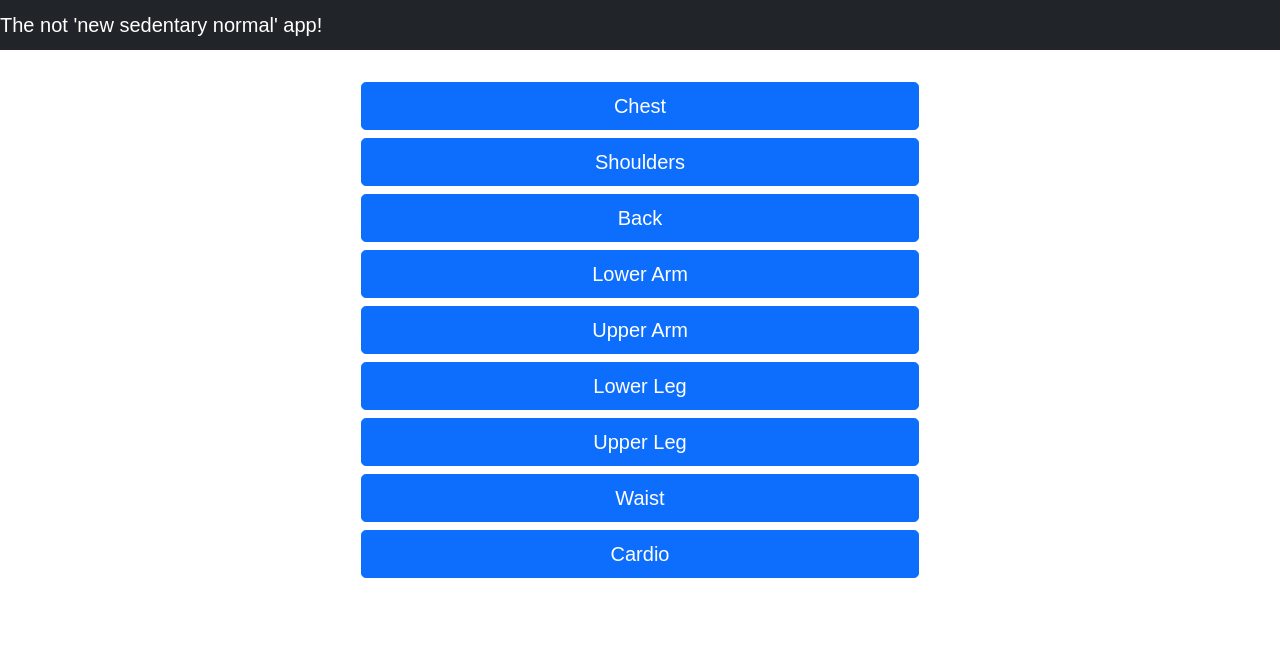
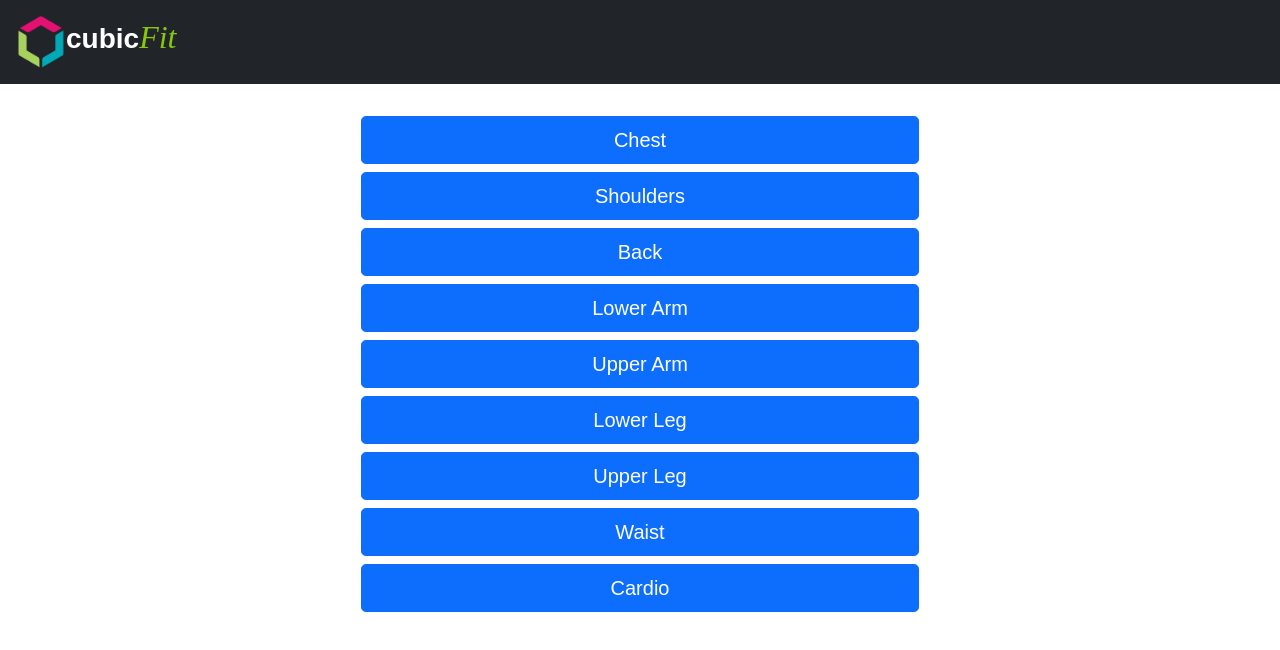
Before and after one commit to LiLiSav/ExerciseApp, an Angular app: page /dashboard in a window 1280 px wide. Shown: the top 650 px of the page. Built offline with nearby package versions, Linux system fonts and the light colour scheme.

Commit message:
banner update

```diff
--- a/src/app/banner/banner.component.html
+++ b/src/app/banner/banner.component.html
@@ -1,3 +1,6 @@
 <nav class="navbar navbar-dark bg-dark">
-    <span class="navbar-brand mb-0 text-center h1">The not 'new sedentary normal' app!</span>
+    <a class="navbar-brand text-center mx-3">
+        <img src="..\assets\Cubic-Telecom-Logo-Colour.png" width="50" heigth="50" class="d-inline-block align-middle" alt="cubic-logo">
+        <span class="fs-3 fw-bolder">cubic</span><span class="fs-2 fst-italic" style="font-family: cursive;color: #87C80A;">Fit</span>
+    </a>
 </nav>
```
Also changed, not shown: src/assets/Cubic-Telecom-Logo-Colour.png (added).
